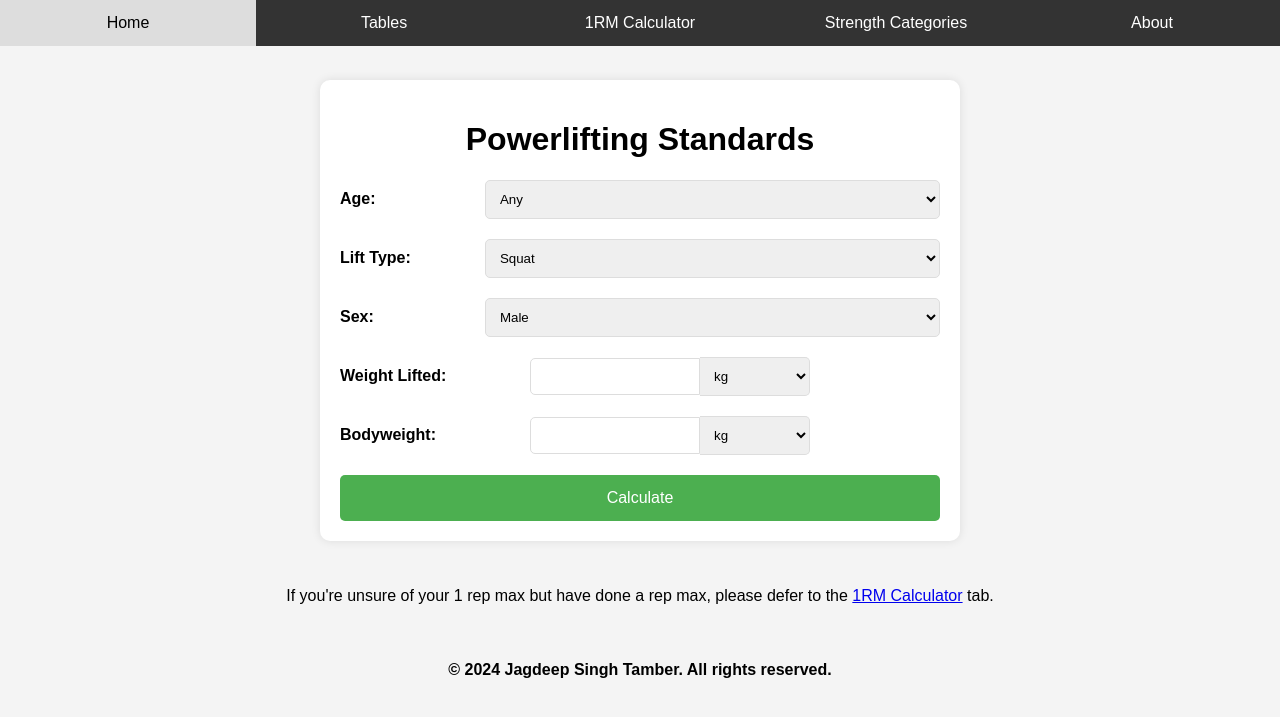
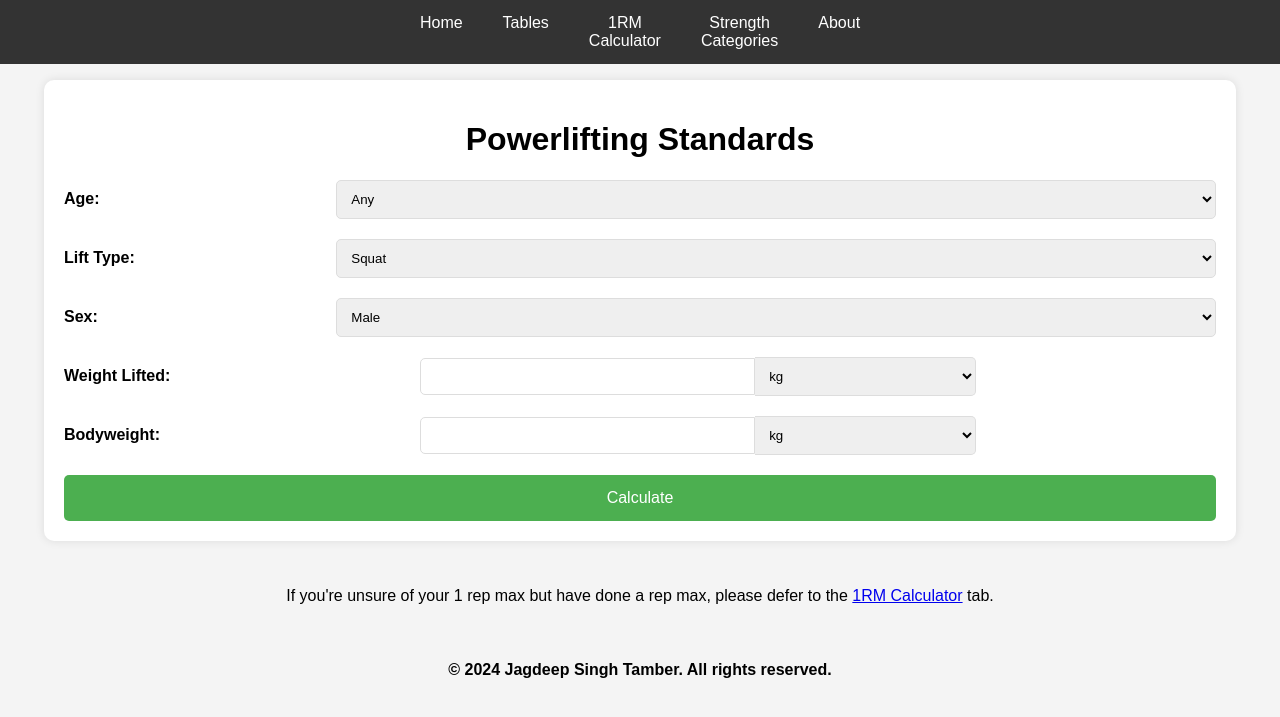
Before and after one commit to jagdeep98/Powerlifting-Standards, a Flask app: page / in a window 1280 px wide. Shown: the top 717 px of the page. Run offline with Flask 3, Linux system fonts and the light colour scheme; parts of the project's set-up code (start-up, migrations or seed data) failed here and were passed over.

Commit message:
Add files via upload

```diff
--- a/static/styles.css
+++ b/static/styles.css
@@ -15,6 +15,7 @@
     position: fixed;
     top: 0;
     z-index: 1000;
+    box-sizing: border-box; /* Prevent navbar from resizing */
 }
 
 .navbar a {
@@ -148,7 +149,7 @@
 
 /* Make table responsive on smaller screens */
 .table-container {
-    width: 90%;  /* Adjust this value to fit your layout */
+    width: 100%;  /* Ensure the table fits within its container */
     max-width: 1200px; /* Set a maximum width for large screens */
     margin: 0 auto;  /* Center align the table */
     overflow-x: auto;  /* Allow horizontal scrolling on small screens */
@@ -196,3 +197,35 @@
     margin-top: 20px;
     padding: 10px 0;
 }
+
+/* Ensure the navbar doesn't shift when the table content is wide */
+.navbar {
+    box-sizing: border-box; /* Ensure navbar remains the same width */
+}
+
+.navbar a {
+    flex-grow: 0; /* Prevent links from stretching */
+}
+
+/* Fix body layout to prevent it from shifting with wide tables */
+.container {
+    max-width: 100%; /* Allow the container to stretch across the page */
+}
+
+/* Adjust table container width if needed */
+.table-container {
+    max-width: 100%; /* Ensure it doesn't overflow beyond the container */
+}
+
+/* Prevent the navbar from shifting */
+.navbar {
+    position: fixed;
+    top: 0;
+    width: 100%;
+    box-sizing: border-box;
+}
+
+/* Add spacing between navbar and content */
+body {
+    padding-top: 60px;
+}
```
